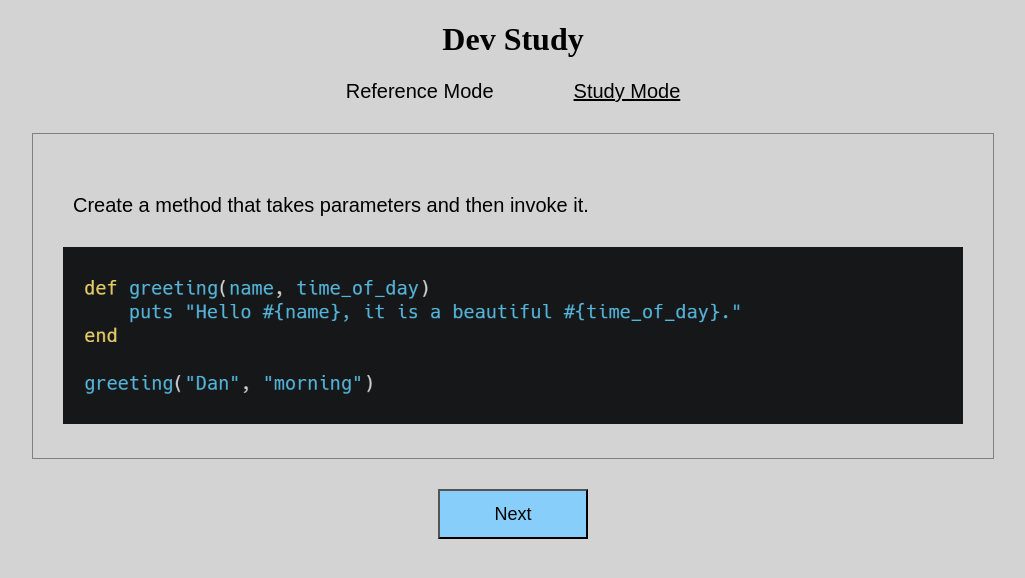
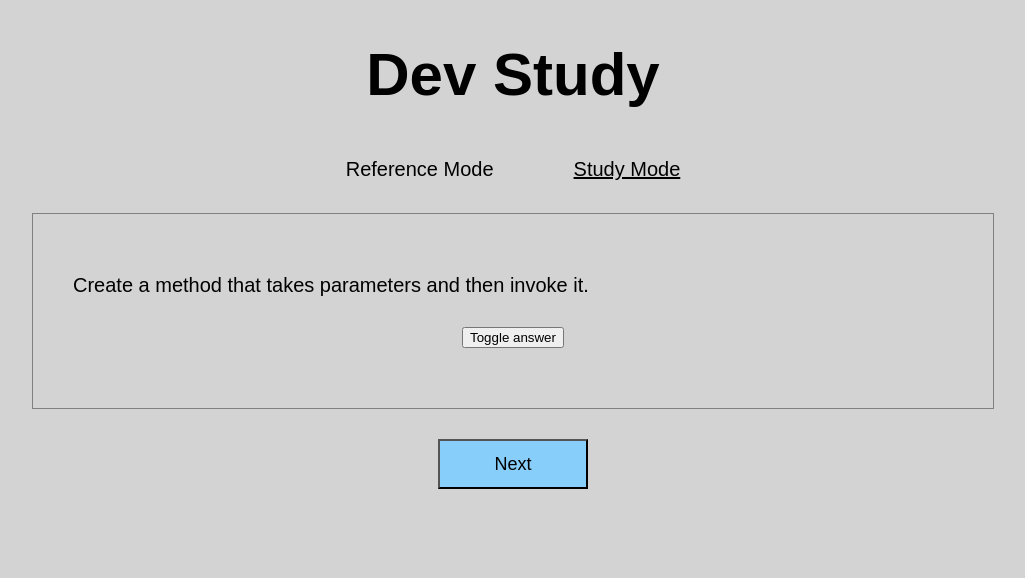
Before and after one commit to LuckyT89/dev-study, a React (Create React App) app: page /study in a window 1280 px wide. Shown: the top 578 px of the page, without its empty margins (127-1152 px from the left). Built offline with nearby package versions, Linux system fonts and the light colour scheme.

Commit message:
add toggle button functionality

```diff
--- a/src/components/CSS/Nav.css
+++ b/src/components/CSS/Nav.css
@@ -1,5 +1,10 @@
 div.nav {
     text-align: center;
+}
+
+div.nav {
+    font-family: arial;
+    font-size: 30px;
 }
 
 div.nav a {
--- a/src/components/CSS/StudyPost.css
+++ b/src/components/CSS/StudyPost.css
@@ -9,6 +9,9 @@ div.study-post {
 div.study-post img {
     width: 100%;
 }
+div.study-post img.hide {
+    display: none;
+}
 
 div.study-post p {
     font-size: 20px;
@@ -16,3 +19,7 @@ div.study-post p {
     text-align: left;
     padding: 10px;
 }
+
+div.study-post button {
+    margin-bottom: 30px;
+}
--- a/src/components/CSS/StudyPostContainer.css
+++ b/src/components/CSS/StudyPostContainer.css
@@ -1,4 +1,4 @@
-div.study-post-container button {
+div.study-post-container button.next-btn {
     margin: auto;
     display: block;
     width: 150px;
--- a/src/components/JS/StudyPost.js
+++ b/src/components/JS/StudyPost.js
@@ -1,13 +1,23 @@
 import '../CSS/StudyPost.css';
+import { useState } from 'react';
 
 function StudyPost({ post }) {
 
     console.log(`Post component received: ${post}`);
 
+
+    let [hideAnswer, setHideAnswer] = useState(true);
+
+    function handleToggle() {
+        setHideAnswer(!hideAnswer);
+        console.log(hideAnswer);
+    }
+
     return (
         <div className='study-post'>
             <p>{post.prompt}</p>
-            <img src={`img/${post.imagePath}`} alt='Code solution' />
+            <button className={hideAnswer === true ? 'hide' : 'show'} onClick={handleToggle} >Toggle answer</button>
+            <img className={hideAnswer === true ? 'hide' : 'show'} src={`img/${post.imagePath}`} alt='Code solution' />
         </div>
     );
 }
--- a/src/components/JS/StudyPostContainer.js
+++ b/src/components/JS/StudyPostContainer.js
@@ -19,7 +19,7 @@ function StudyPostContainer({ posts }) {
     return (
         <div className='study-post-container'>
             <StudyPost post={posts[randomIndex]} />
-            <button onClick={handleClick} >Next</button>
+            <button className='next-btn' onClick={handleClick} >Next</button>
         </div>
     );
 }
```
